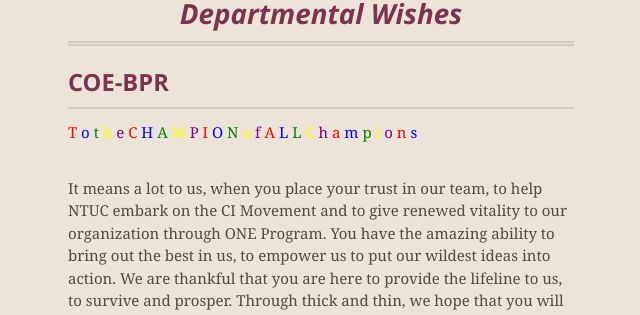
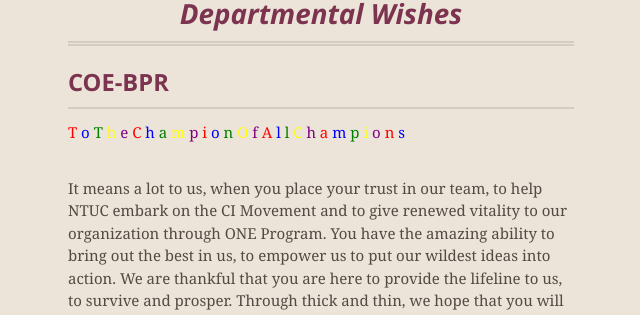
Before and after one commit to projectcinderella/projectcinderella.github.io, a Jekyll site: the page built from index.md, in a window 1280 px wide and 900 px high, scrolled down 3998 px. Shown: the part 138-453 px from the top of the window, without its empty margins (319-959 px from the left). Built offline with Jekyll 4.4.1, drawn with Linux system fonts in a browser that asks for light colours; comment, search, counter and statistics services are not loaded.

Commit message:
Update index.md

```diff
--- a/index.md
+++ b/index.md
@@ -29,7 +29,7 @@ Never a moment of 冷. Always fun to be with and a great company for any occasio
 
 #### <img src="https://raw.githubusercontent.com/projectcinderella/projectcinderella.github.io/master/assets/images/Wonder woman.jpg" alt="Example" width="80" height="80"> Wonder-full Woman
 She can work wonders and make the impossible possible. No problem is a problem rather She is the SOLUTION. Under her leadership, the entire Finance org has achieved so much from where we were 4-5 years ago
-<p><img src="https://raw.githubusercontent.com/projectcinderella/projectcinderella.github.io/master/assets/images/decisive123.jpg" alt="Example" width="200" height="200"> <img src="https://raw.githubusercontent.com/projectcinderella/projectcinderella.github.io/master/assets/images/Speech1.JPG" alt="Example" width="200" height="200"></p>
+<p><img src="https://raw.githubusercontent.com/projectcinderella/projectcinderella.github.io/master/assets/images/Speech1.JPG" alt="Example" width="200" height="200"> <img src="https://raw.githubusercontent.com/projectcinderella/projectcinderella.github.io/master/assets/images/decisive123.jpg" alt="Example" width="200" height="200"></p>
 > **We are the Champions** when we have you!
 
 #### <img src="https://raw.githubusercontent.com/projectcinderella/projectcinderella.github.io/master/assets/images/No airs.jpg" alt="Example" width="80" height="80"> No Airs
@@ -57,22 +57,27 @@ And so to Cinderella, here are our wishes for you:
 <p><b>
   <span style='color: red'>T</span>
   <span style='color: blue'>o </span>
-  <span style='color: green'>t</span>
+
+  <span style='color: green'>T</span>
   <span style='color: yellow'>h</span>
   <span style='color: purple'>e </span>
+
   <span style='color: red'>C</span>
-  <span style='color: blue'>H</span>
-  <span style='color: green'>A</span>
-  <span style='color: yellow'>M</span>
-  <span style='color: purple'>P</span>
-  <span style='color: red'>I</span>
-  <span style='color: blue'>O</span>
-  <span style='color: green'>N </span>
-  <span style='color: yellow'>o</span>
+  <span style='color: blue'>h</span>
+  <span style='color: green'>a</span>
+  <span style='color: yellow'>m</span>
+  <span style='color: purple'>p</span>
+  <span style='color: red'>i</span>
+  <span style='color: blue'>o</span>
+  <span style='color: green'>n </span>
+
+  <span style='color: yellow'>O</span>
   <span style='color: purple'>f </span>
+
   <span style='color: red'>A</span>
-  <span style='color: blue'>L</span>
-  <span style='color: green'>L </span>
+  <span style='color: blue'>l</span>
+  <span style='color: green'>l </span>
+
   <span style='color: yellow'>C</span>
   <span style='color: purple'>h</span>
   <span style='color: red'>a</span>
```
